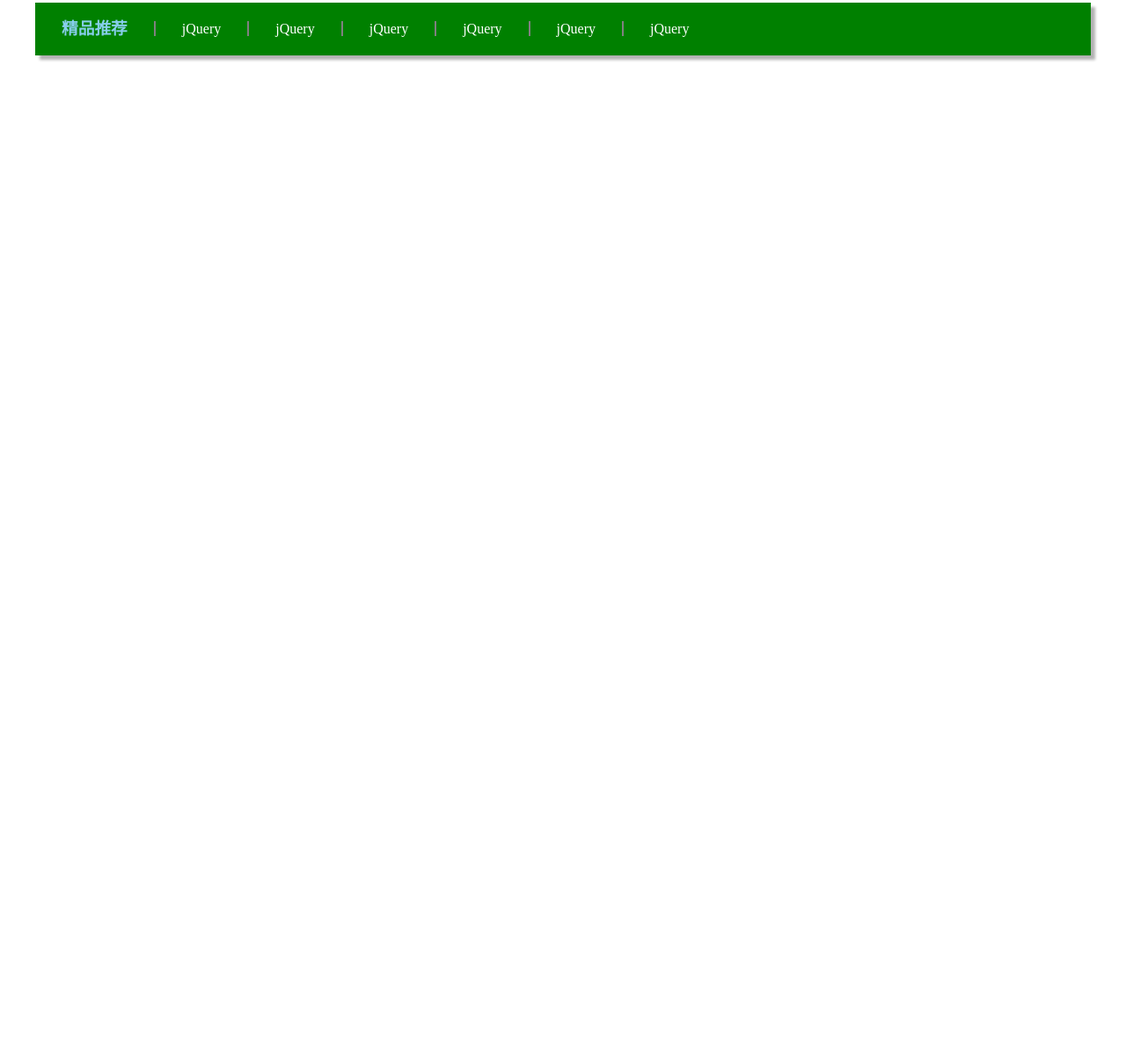
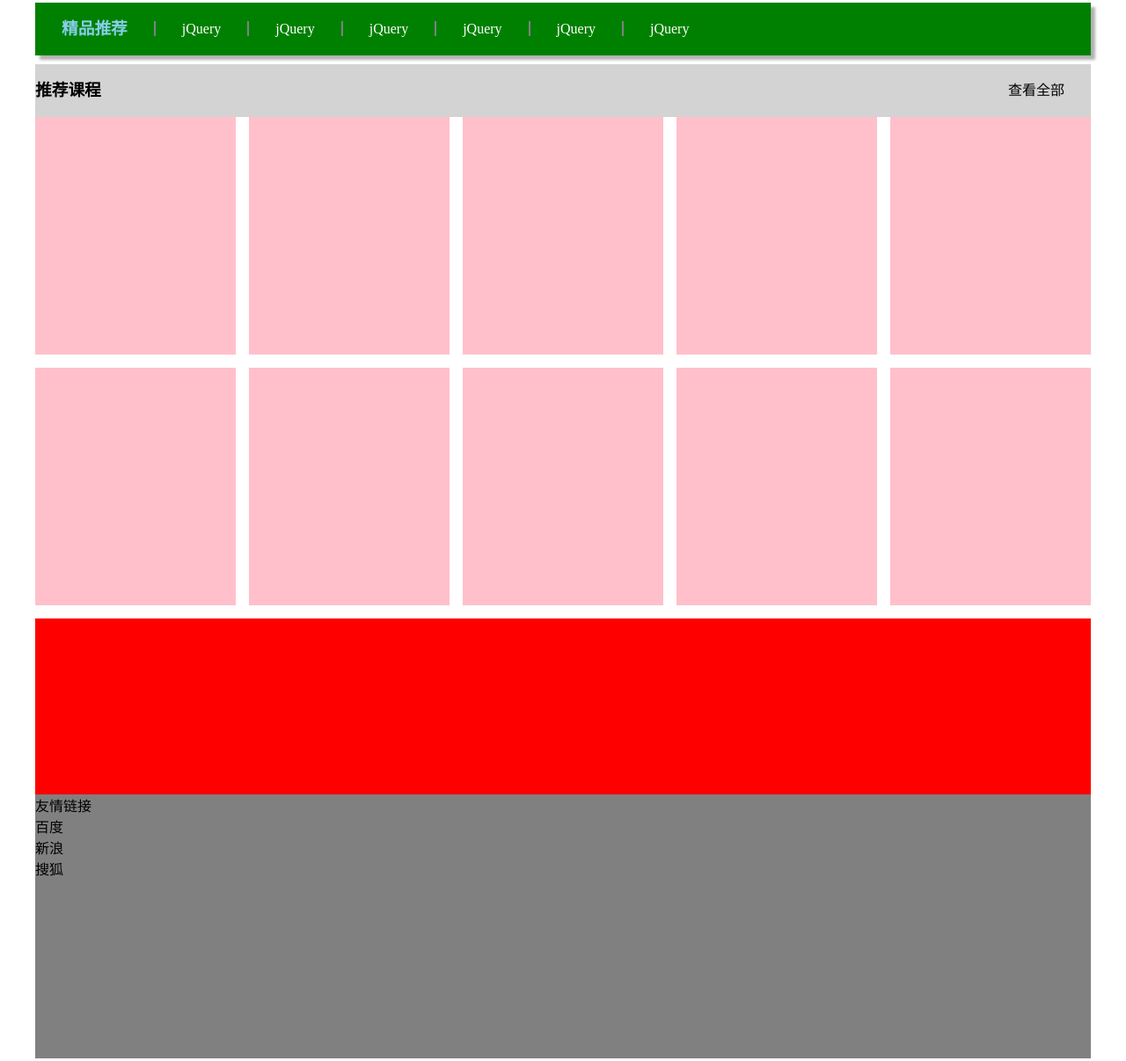
Before and after one commit to pop1234o/FrontEndProject, a plain HTML site: page css/heima/sample/study/index.html in a window 1280 px wide. Shown: the part 519-1725 px from the top of the page at 88% size. Before the commit the page ends 800 px from the top, so only its background shows below. Drawn offline with Linux system fonts and the light colour scheme.

Commit message:
feat:添加了知识

```diff
--- a/css/heima/sample/study/index.html
+++ b/css/heima/sample/study/index.html
@@ -81,6 +81,53 @@
     		</ul>
 
     </div>
+
+    <!-- 精品推荐 -->
+    <div class="box w">
+    	<div class="box-hd">
+    		<h3>推荐课程</h3>
+    		<div>
+    			查看全部
+    		</div>
+    	</div>
+
+    	<div class="box-bd">
+
+    			<ul class="clearfix">
+    				<li><a href="#" title=""></a></li>
+    				<li><a href="#" title=""></a></li>
+    				<li><a href="#" title=""></a></li>
+    				<li><a href="#" title=""></a></li>
+    				<li><a href="#" title=""></a></li>
+    				<li><a href="#" title=""></a></li>
+    				<li><a href="#" title=""></a></li>
+    				<li><a href="#" title=""></a></li>
+    				<li><a href="#" title=""></a></li>
+    				<li><a href="#" title=""></a></li>
+    			</ul>
+
+    	</div>
+
+    	<!-- <div class="box_footer">
+
+    	</div> -->
+
+    </div>
+
+    <div class="box2 w">
+
+    </div>
+
+
+    <div class="footer w">
+    	<dl>
+    		<dt>友情链接</dt>
+    		<dd>百度</dd>
+    		<dd>新浪</dd>
+    		<dd>搜狐</dd>
+    	</dl>
+    </div>
+
 </body>
 
 </html>
--- a/css/heima/sample/study/style.css
+++ b/css/heima/sample/study/style.css
@@ -15,6 +15,25 @@ a {
 button {
     border: 0;
 
+}
+
+.clearfix:before,
+.clearfix:after {
+    content: "";
+    display: table;
+}
+
+.clearfix:after {
+    clear: both;
+}
+
+.clearfix {
+    *zomm: 1;
+    /*ie6,7专门清除浮动样式的*/
+}
+
+body {
+    height: 3000px;
 }
 
 /*版心宽度 居中*/
@@ -208,3 +227,54 @@ button {
 .recommend ul li a:hover {
     color: blue;
 }
+
+.box-hd {
+    height: 60px;
+    line-height: 60px;
+    margin-top: 10px;
+
+    background-color: lightgray;
+}
+
+.box-hd h3 {
+    float: left;
+}
+
+.box-hd div {
+    float: right;
+    margin-right: 30px;
+}
+
+.box-bd ul {
+    margin-right: -20px;
+}
+
+.box-bd ul li {
+    float: left;
+}
+
+.box-bd ul li a {
+    display: block;
+    width: 228px;
+    height: 270px;
+    background-color: pink;
+    margin-right: 15px;
+    margin-bottom: 15px;
+}
+
+.box_footer{
+	height: 10px;
+	background-color: green;
+	clear: both;
+}
+
+
+.box2{
+	height: 200px;
+	background-color: red;
+}
+
+.footer{
+	height: 300px;
+	background-color: gray;
+}
```
Also changed, not shown: css/heima/css.md (+17 -3 lines), html/heima/html_day2.md (+2 -1 lines).
